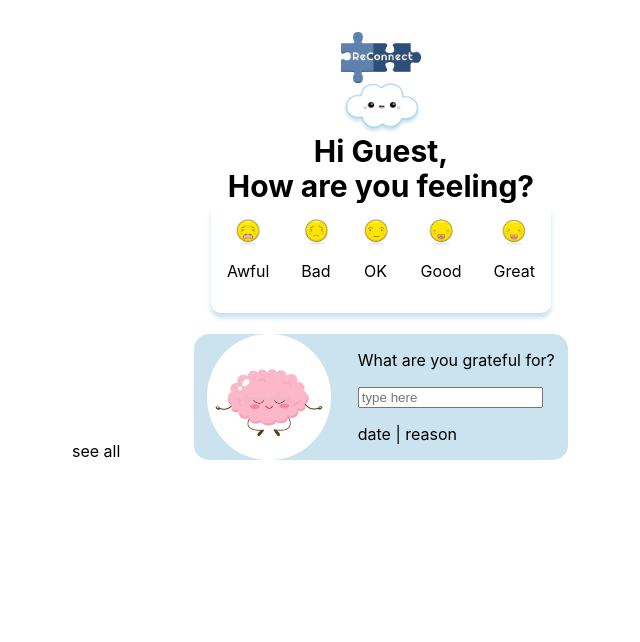
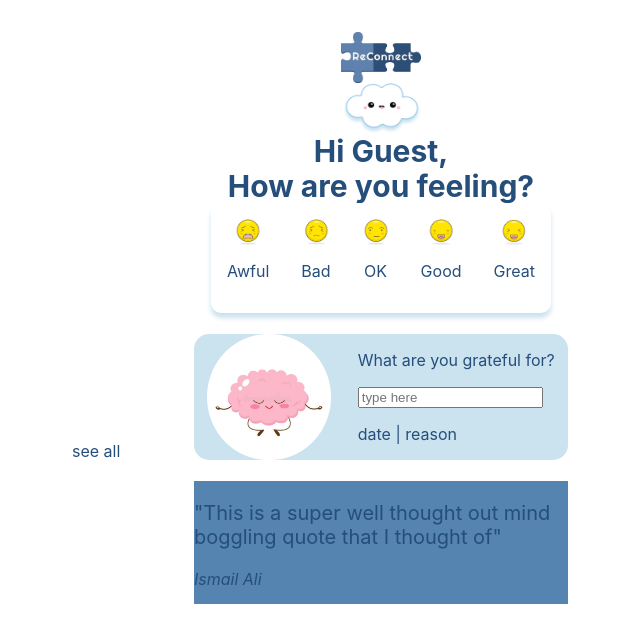
Before and after one commit to maroaraujo/final-project_front-end-surch, a Next.js app in the folder reconnect/: page / in a window 1280 px wide. Shown: the top 642 px of the page, without its empty margins (259-899 px from the left). Built offline with nearby package versions, Linux system fonts and the light colour scheme.

Commit message:
Tried to fix positioning for mascot

```diff
--- a/reconnect/component/Gratitude/Gratitude.js
+++ b/reconnect/component/Gratitude/Gratitude.js
@@ -11,7 +11,7 @@ export default function Gratitude(){
                 <input placeholder="type here"></input>
                 <p>date | reason</p>
             </div>
-                <p className={styles.brain}>see all</p>
+                <p className={styles.seeAll}>see all</p>
         </div>
     )
 }
--- a/reconnect/component/MascotSmall/MascotSmall.js
+++ b/reconnect/component/MascotSmall/MascotSmall.js
@@ -3,6 +3,6 @@ import Image from "next/image"
 
 export default function MascotSmall(){
     return(
-        <Image src={mascotsmall} alt="Mascot" width={79.96} height={51.82} />
+        <Image layout="intrinsic" src={mascotsmall} alt="Mascot" width={79.96} height={51.82} />
     )
 }
--- /dev/null
+++ b/reconnect/component/Quote/Quote.js
@@ -0,0 +1,10 @@
+import styles from "../../styles/Home.module.css"
+
+export default function quote(){
+    return(
+        <div className={styles.quoteBox}>
+            <p className={styles.quoteText}>"This is a super well thought out mind boggling quote that I thought of"</p>
+            <p><em>Ismail Ali</em></p>
+        </div>
+    )
+}
--- a/reconnect/pages/index.js
+++ b/reconnect/pages/index.js
@@ -5,6 +5,7 @@ import DisplayLogo from "../component/DisplayLogo/DisplayLogo";
 import MascotSmall from "../component/MascotSmall/MascotSmall";
 import MoodQuestion from "../component/MoodQuestion/MoodQuestion";
 import Gratitude from "../component/Gratitude/Gratitude";
+import Quote from "../component/Quote/Quote"
 
 export default function Home() {
   return (
@@ -25,6 +26,7 @@ export default function Home() {
         </h1>
         <MoodQuestion className={styles.moodQuestion} />
         <Gratitude/>
+        <Quote/>
       </main>
     </div>
   );
--- a/reconnect/styles/Home.module.css
+++ b/reconnect/styles/Home.module.css
@@ -146,16 +146,16 @@
 }
 
 .mascotSmall {
-  position: absolute;
+/*   position: relative;
   left: 72.22%;
   right: 8.46%;
   top: 6.18%;
-  bottom: 91.15%;
+  bottom: 91.15%; */
 }
 
 /*Start of main page gratitude styling*/
 .gratitudeBox{
-  gap:0;
+  margin: 0;
 }
 .gratitudeContainer{
   display: flex;
@@ -165,7 +165,7 @@
   width:374px;
   justify-content: space-around;
 }
-.brain{
+.seeAll{
   position: absolute;
   width: 69px;
   height: 23px;
@@ -173,3 +173,12 @@
   top: 425px;
 
 }
+.quoteBox{
+  margin-top:21px;
+  background: #5584B1;
+  width: 374px;
+  height: 123px;
+}
+.quoteText{
+  font-size: 20px;
+}
--- a/reconnect/styles/globals.css
+++ b/reconnect/styles/globals.css
@@ -15,9 +15,9 @@ a {
   box-sizing: border-box;
 }
 
-@media (prefers-color-scheme: dark) {
+@media (prefers-color-scheme: light) {
   html {
-    color-scheme: dark;
+    color-scheme: light;
   }
   body {
     color: #254e7b;
```
Also changed, not shown: 1 other file (tests, documents, lock files or other folders).
